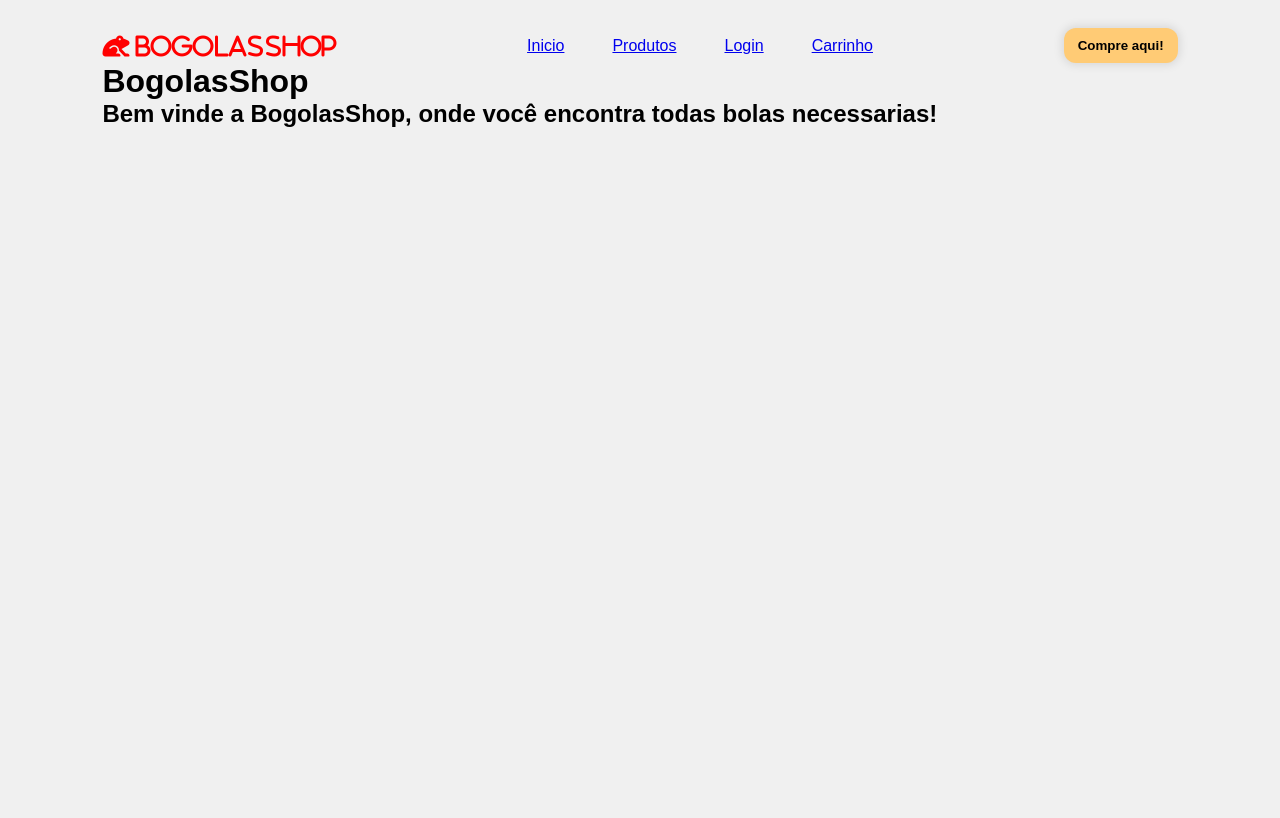
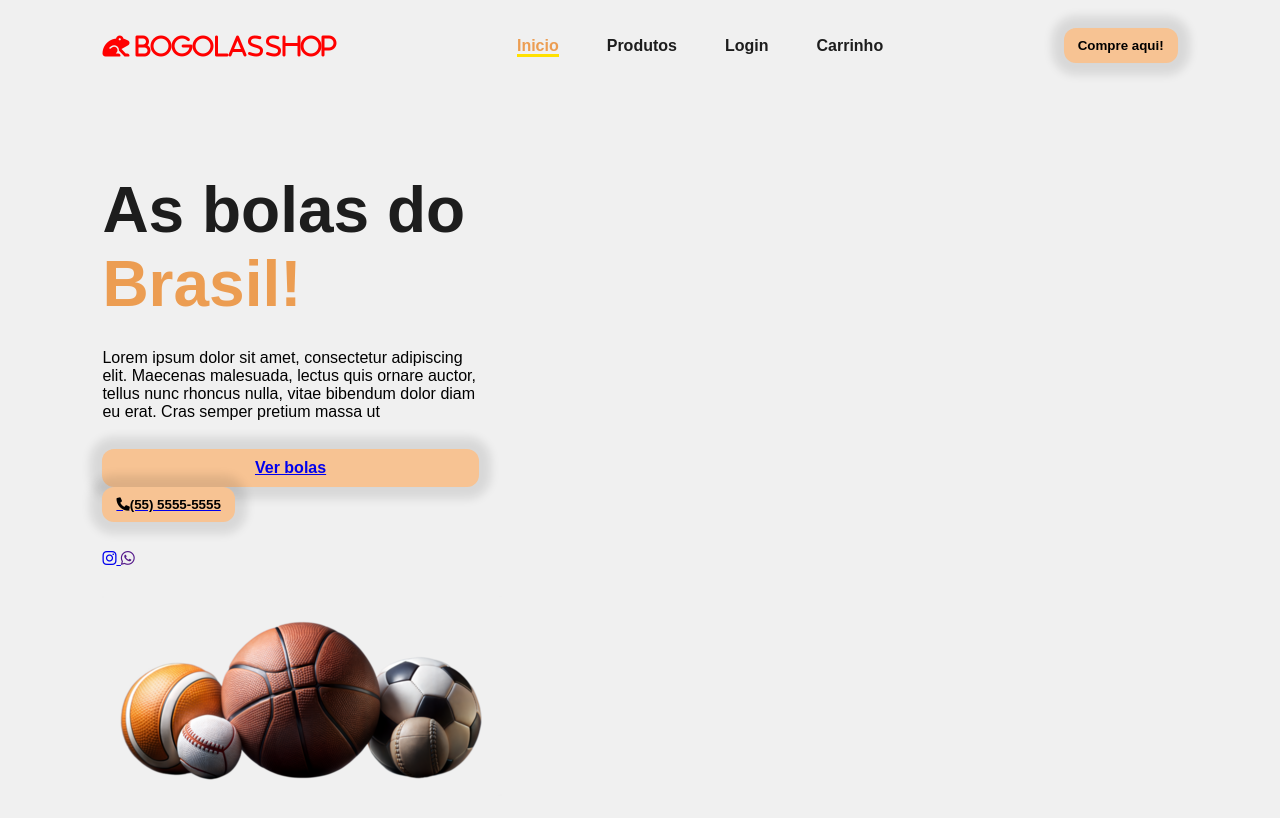
Before and after one commit to raiozaki/BogolasShop, a plain HTML site: page index.html in a window 1280 px wide. Drawn offline with Linux system fonts and the light colour scheme; a web font is replaced by a local one.

Commit message:
FEAT: refined homepage

```diff
--- a/index.html
+++ b/index.html
@@ -8,6 +8,7 @@
     <link rel="stylesheet" href="https://cdnjs.cloudflare.com/ajax/libs/font-awesome/6.0.0/css/all.min.css">
     <link rel="stylesheet" href="styles/styles.css">
     <link rel="stylesheet" href="styles/header.css">
+    <link rel="stylesheet" href="styles/home.css">
 </head>
 
 <body>
@@ -34,17 +35,58 @@
             </button>
 
         </nav>
-        <h1>BogolasShop</h1>
-        <h2>Bem vinde a BogolasShop, onde você encontra todas bolas necessarias!</h2>
+
 
     </header>
+
+    <main id="content">
+        <section id="home">
+            <div class="shape"></div>
+
+
+            <div id="cta">
+                <h1 class="title">
+                    As bolas do
+                    <span>Brasil!</span>
+                </h1>
+
+                <p class=" description">
+                    Lorem ipsum dolor sit amet, consectetur adipiscing elit. Maecenas malesuada, lectus quis ornare
+                    auctor, tellus nunc rhoncus nulla, vitae bibendum dolor diam eu erat. Cras semper pretium massa ut
+
+                </p>
+
+                <div class="cta_buttons">
+                    <a href="#" class="btn_default"> Ver bolas </a>
+                    <a href="tel: +0000000 id=" phone_button">
+                        <button class="btn_default">
+                            <i class="fa-solid fa-phone"></i>
+                            (55) 5555-5555
+
+
+
+                        </button>
+                    </a>
+                </div>
+
+                <div class="social_media_buttons">
+                    <a href="https://www.instagram.com/" target="_blank" class="social_icon">
+                        <i class="fa-brands fa-instagram"></i>
+                        <a href="" target="_blank" class="social_icon">
+                            <i class="fa-brands fa-whatsapp"></i>
+                </div>
+
+
+                <div id="banner">
+                    <img src="styles/images/bolas.png" alt="">
+                </div>
+
+        </section>
+
+
+
+    </main>
 </body>
-<main>
-    <aside>
-
-    </aside>
-
-</main>
 
 
 </html>
--- a/styles/header.css
+++ b/styles/header.css
@@ -22,13 +22,13 @@ header {
 
     }
 
-    .nav-item a {
+    .nav_item a {
         text-decoration: none;
         color: #1d1d1d;
         font-weight: 600;
 }
 
-.nav-item.active a {
-    color:#1d1d1d;
+.nav_item.active a {
+    color:#ec9d52;
     border-bottom: 3px solid #ffe100;
 }
--- /dev/null
+++ b/styles/home.css
@@ -0,0 +1,24 @@
+#home {
+    display: flex;
+    min-height: calc(100vh - 91px);
+
+}
+
+#cta {
+    width: 35%;
+    display: flex;
+    flex-direction: column;
+    gap: 28px;
+    margin-top: 5%;
+
+}
+
+#cta .title {
+    font-size: 4rem;
+    font-weight: 600;
+    color: #1d1d1d;
+}
+
+#cta .title span {
+    color: #ec9d52;
+}
--- a/styles/styles.css
+++ b/styles/styles.css
@@ -11,6 +11,12 @@ body {
   background-color: #f0f0f0;
 }
 
+section {
+  padding: 28px 8%;
+
+
+}
+
 .btn_default {
   border: none;
   display: flex;
@@ -22,3 +28,21 @@ body {
   font-weight: 600;
   box-shadow: 0px 0px 10px 2px rgba(0, 0, 0, 0.1);
 }
+
+.btn_default {
+  border: none;
+  display: flex;
+  align-items: center;
+  justify-content: center;
+  background-color: rgb(247, 195, 147);
+  border-radius: 12px;
+  padding: 10px 14px;
+  font-weight: 600;
+  box-shadow: 0px 0px 10px 12px rgba(0, 0, 0, 0.1);
+  cursor: pointer;
+}
+
+.btn_default:hover {
+  background-color: #ffe100;
+  transition: all 0.3s ease-in-out;
+}
```
Also changed, not shown: styles/images/bolas.png (added).
